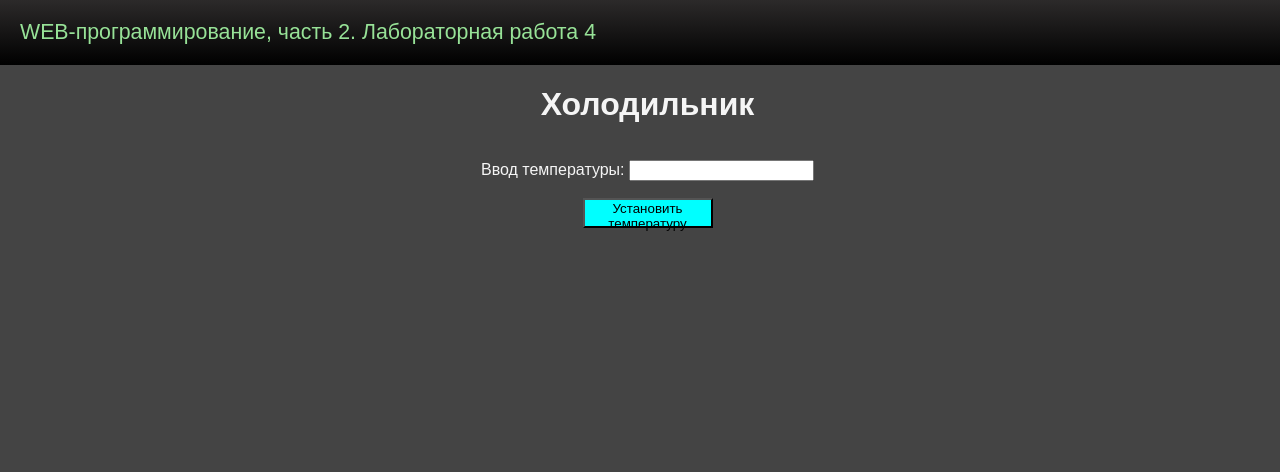
After one commit to GitRofl/web_programming_labs-2, a Flask app: page /lab4/xolod in a window 1280 px wide. The commit adds this page. Shown: the top 472 px of the page. Run offline with Flask 3, Linux system fonts and the light colour scheme.

Commit message:
Холодильник»

```diff
--- a/lab4.py
+++ b/lab4.py
@@ -27,3 +27,34 @@ def login():
 @lab4.route('/lab4/success_2')
 def order():
     return render_template('login.html')
+
+
+@lab4.route('/lab4/xolod', methods = ['GET','POST'])
+def xolodil():
+    if request.method== 'GET':
+        return render_template('xolod.html')
+    temp = request.form.get('temp')
+    error= ''
+    if temp == '':
+       error = 'Не задана температура'
+    else:
+        if temp:
+            temp=int(temp)
+            if (temp> -13) and 0>temp:
+                if (temp> -13) and (-8>temp):
+                    snow=''
+                elif (temp>-9) and (-4>temp):
+                    snow = 'snow'
+                elif (temp>-5) and (0> temp):
+                    snow= 'snow'
+                return render_template('temp.html',temp=temp,snow=snow)
+
+            if temp< -12:
+                error='не удалось установить температуру — слишком низкое значение'
+            if temp > -1:
+                error='не удалось установить температуру — слишком высокое значение'
+    return render_template('xolod.html', error=error, temp=temp)
+
+@lab4.route('/lab4/temp')
+def temper():
+    return render_template('temp.html')
--- /dev/null
+++ b/templates/Xolod.html
@@ -0,0 +1,18 @@
+{% extends "base.html" %}
+
+{% block lab %} Лабораторная работа 4 {% endblock %}
+
+{% block main %}
+
+    <h1>Холодильник</h1>
+    <form  method="POST">
+    <div>
+        <label for="username">Ввод температуры:</label>
+        <input  class="xolod" type="number" id="temp" name="temp">
+            <span class="error">{{ error }}</span>
+
+    </div>
+    <button class="xolod" type="submit">Установить температуру</button>
+</form>
+
+{% endblock %}
--- a/templates/lab4.html
+++ b/templates/lab4.html
@@ -9,6 +9,9 @@
    <div>Тема Лабораторной - Формы (POST). Список сделанных страниц:</div>
    <ol>
       <li><a href="/lab4/login">***</a></li>
+      <li><a href="/lab4/xolod">Холодильник</a></li>
+      <li><a href="/lab4/zerno">Заказ зерна</a></li>
+      <li><a href="/lab4/cookies">Куки</a></li>
    </ol>
 
 {% endblock %}
```
Also changed, not shown: templates/temp.html (added, +16 -0 lines).
